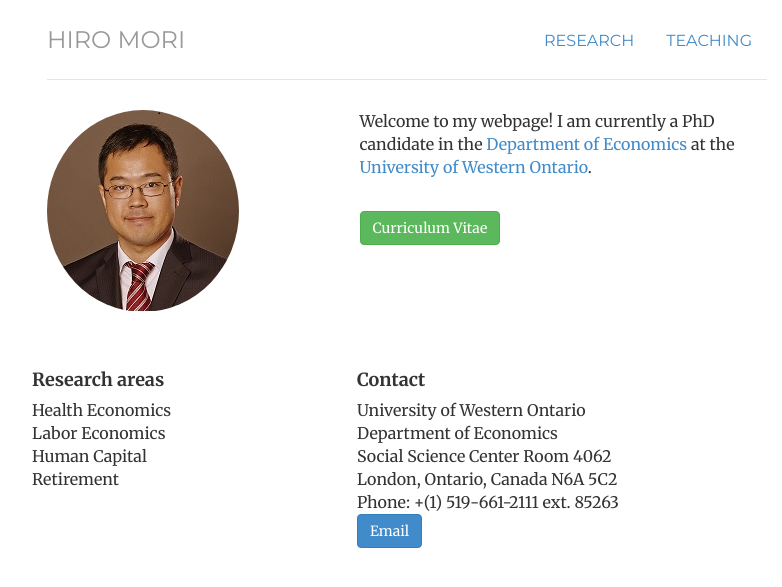
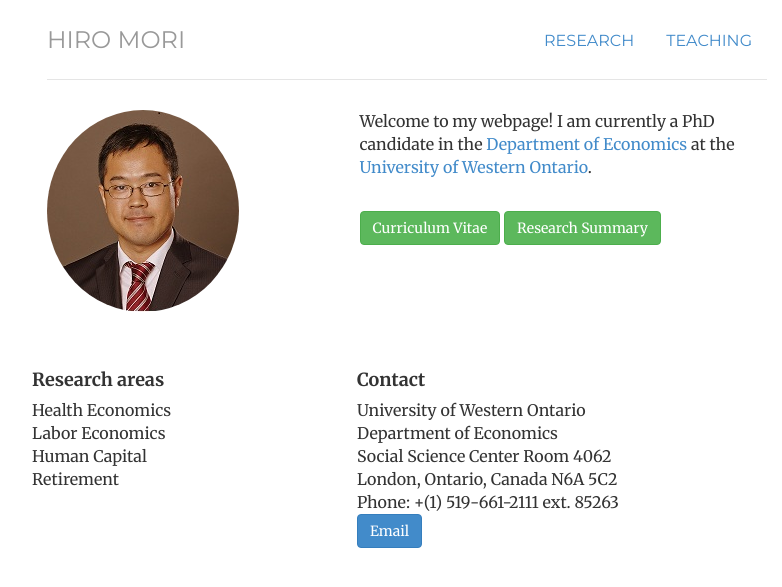
Before and after one commit to morihiroaki/morihiroaki.github.io, a Jekyll site: the page built from index.html, in a window 1280 px wide. Shown: the top 587 px of the page, without its empty margins (233-1015 px from the left). Built offline with Jekyll 4.4.1, drawn with Linux system fonts in a browser that asks for light colours.

Commit message:
Update index.html

```diff
--- a/index.html
+++ b/index.html
@@ -14,6 +14,7 @@
               <p> Welcome to my webpage! I am currently a PhD candidate in the <a href="http://economics.uwo.ca/">Department of Economics</a> at the <a href="http://www.uwo.ca/">University of Western Ontario</a>.  </p>
               <br/>
               	<a href="/files/cv_mori.pdf" class="btn btn-success" title="Download CV as PDF">Curriculum Vitae</a>
+              	<a href="/files/research_summary.pdf" class="btn btn-success" title="Download reserch summary as PDF">Research Summary</a>
               <!--a class="btn btn-primary" href="/cv.html">CV</a-->
               <!--a class="btn btn-warning" href="/research.html">Research</a-->
               <!--a class="btn btn-danger" href="/teaching.html">Teaching</a-->
```
